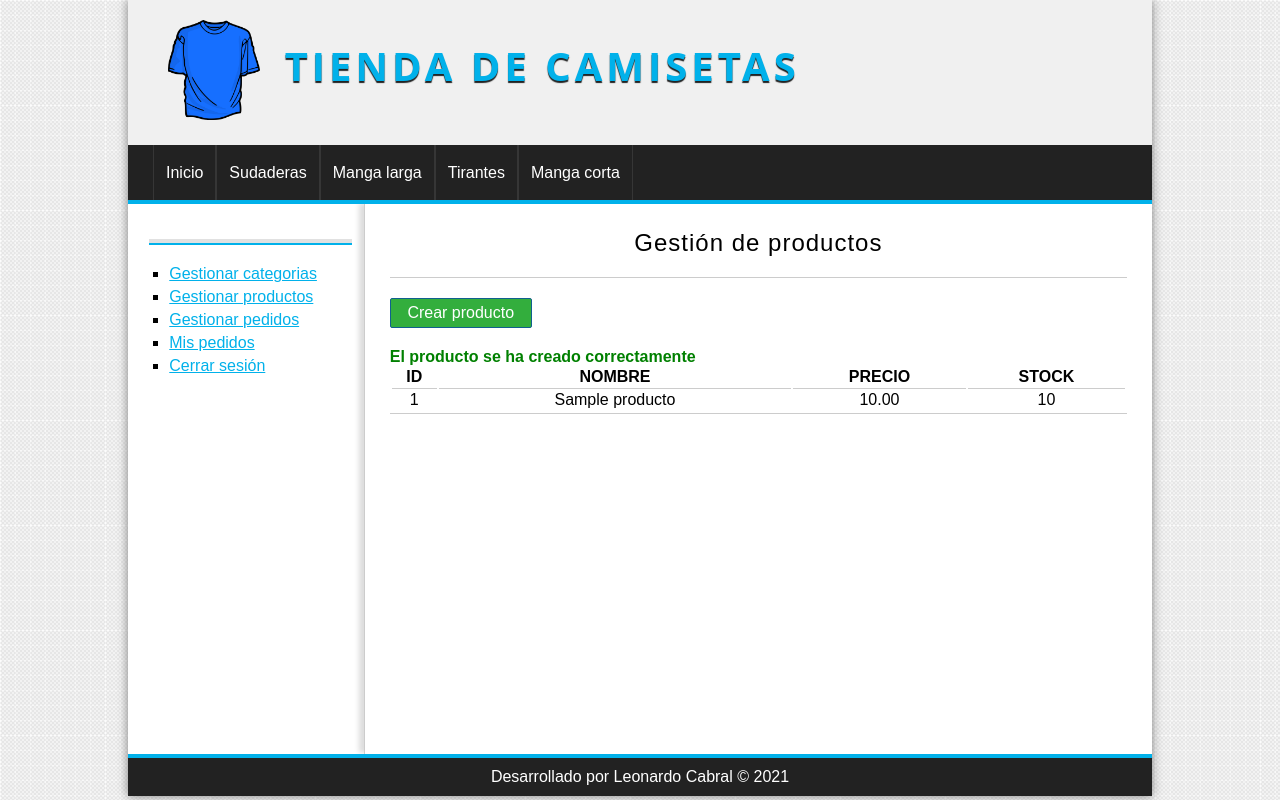
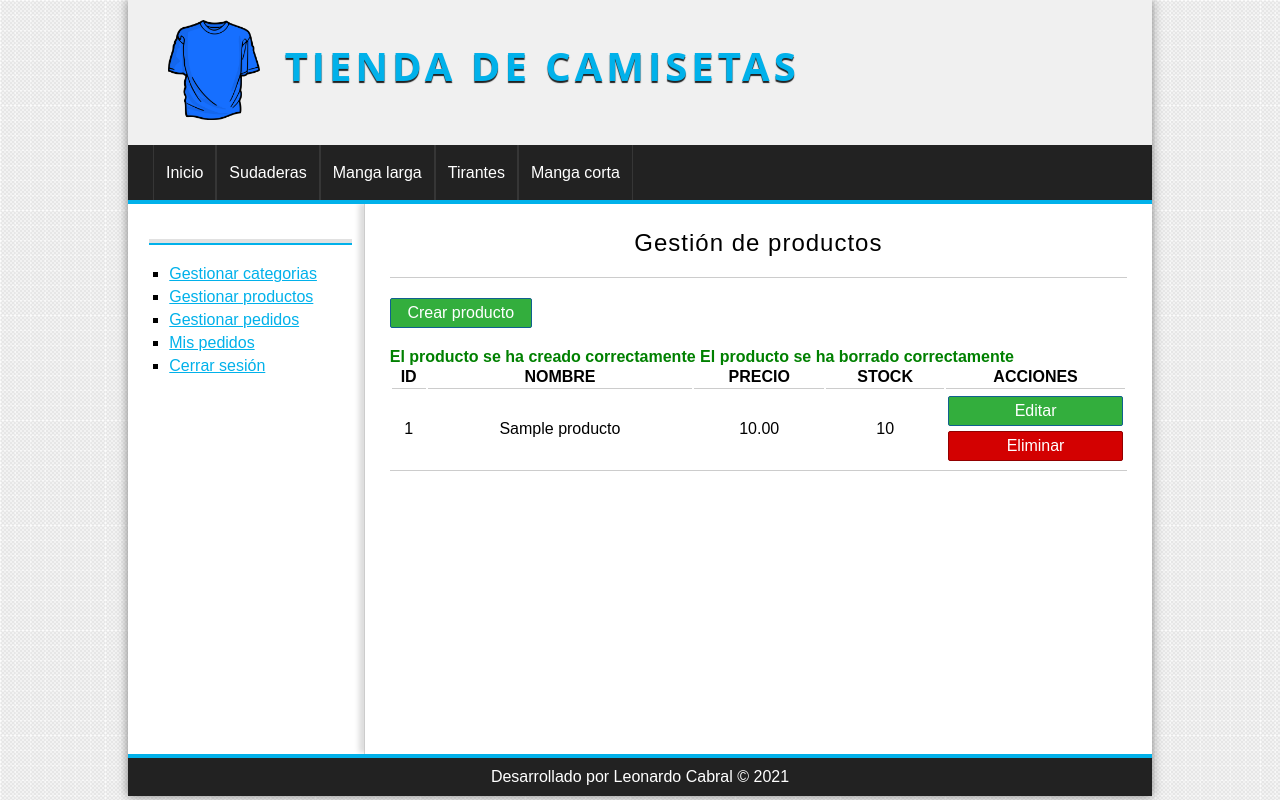
Before and after one commit to LeonardoCabral578/shop-php.mysql, a PHP site: page /master-php/producto/gestion in a window 1280 px wide. Run offline with PHP 8.4, Linux system fonts and the light colour scheme; the visitor is signed in with stand-in values (Sample User, id 1); data comes from the database, SQL or seed files in the repository; tables that the repository leaves empty hold one stand-in row (values such as "Sample post").

Commit message:
borrado productos

```diff
--- a/assets/css/styles.css
+++ b/assets/css/styles.css
@@ -248,8 +248,8 @@ input[type="button"], input[type="submit"], button, .button{
 }
 
 .button-red{
-    background: red;
-     border: 1px solid #cf1717;
+    background: rgb(211, 1, 1);
+     border: 1px solid #920000;
 }
 
 label, input[type="button"], input[type="submit"], button{
--- a/controllers/ProductoController.php
+++ b/controllers/ProductoController.php
@@ -21,8 +21,6 @@ class ProductoController {
 
     public function crear(){
         Utils::isAdmin();
-
-
 
         require_once 'views/producto/crear.php';
     }
@@ -78,5 +76,32 @@ class ProductoController {
         header('Location:'.base_url.'producto/gestion');
     }
 
+    public function edit(){
+        Utils::isAdmin();
+
+        var_dump($_GET);
+    }
+
+    public function delete(){
+        Utils::isAdmin();
+
+        if(isset($_GET['id'])){
+            $id = $_GET['id'];
+            $producto = new Producto();
+            $producto->setId($id);
+
+            $delete = $producto->delete();
+
+            if($delete){
+                $_SESSION['delete'] = "complete";
+            }else{
+                $_SESSION['delete'] = "failed";
+            }
+        }else{
+            $_SESSION['delete'] = "failed";
+        }
+
+        header('Location:'.base_url.'producto/gestion');
+    }
 
 }
--- a/models/Producto.php
+++ b/models/Producto.php
@@ -137,4 +137,17 @@ class Producto {
 
             return $result;
         }
+
+        public function delete(){
+            $sql = "DELETE FROM productos WHERE id={$this->id}";
+            $delete = $this->db->query($sql);
+
+            $result = false;
+
+            if($delete) {
+                $result = true;
+            }
+
+            return $result;
+        }
 }
--- a/views/producto/gestion.php
+++ b/views/producto/gestion.php
@@ -2,17 +2,31 @@
 
 <a href="<?=base_url?>producto/crear" class="button button-small">Crear producto</a>
 
-<!-------------------- ALERTAS -------------------->
+<!-- ALERTA CREADO -->
+<!--------------------------------------------------->
     <?php if(isset($_SESSION['producto']) && $_SESSION['producto'] == 'complete') : ?>
 
         <strong class="alert_green">El producto se ha creado correctamente</strong>
 
     <?php elseif(isset($_SESSION['producto']) && $_SESSION['producto'] != 'complete') : ?>
 
-        <strong class="alert_red">El registro NO se ha creado correctamente</strong>
+        <strong class="alert_red">El producto NO se ha creado correctamente</strong>
 
     <?php endif; ?>
     <?php Utils::deleteSession('producto'); ?>
+
+<!-- ALERTA BORRADO -->
+<!--------------------------------------------------->
+    <?php if(isset($_SESSION['delete']) && $_SESSION['delete'] == 'complete') : ?>
+
+    <strong class="alert_green">El producto se ha borrado correctamente</strong>
+
+    <?php elseif(isset($_SESSION['delete']) && $_SESSION['delete'] != 'complete') : ?>
+
+    <strong class="alert_red">El producto NO se ha borrado correctamente</strong>
+
+    <?php endif; ?>
+    <?php Utils::deleteSession('delete'); ?>
 
 <table>
     <tr>
@@ -20,6 +34,7 @@
         <th>NOMBRE</th>
         <th>PRECIO</th>
         <th>STOCK</th>
+        <th>ACCIONES</th>
     </tr>
     <?php while ($pro = $productos->fetch_object()) : ?>
         <tr>
@@ -27,6 +42,10 @@
             <td><?= $pro->nombre; ?></td>
             <td><?= $pro->precio; ?></td>
             <td><?= $pro->stock; ?></td>
+            <td>
+                <a href="<?=base_url?>producto/edit&id=<?=$pro->id?>" class="button button-gestion">Editar</a>
+                <a href="<?=base_url?>producto/delete&id=<?=$pro->id?>" class="button button-gestion button-red">Eliminar</a>
+            </td>
         </tr>
     <?php endwhile; ?>
 </table>
```
